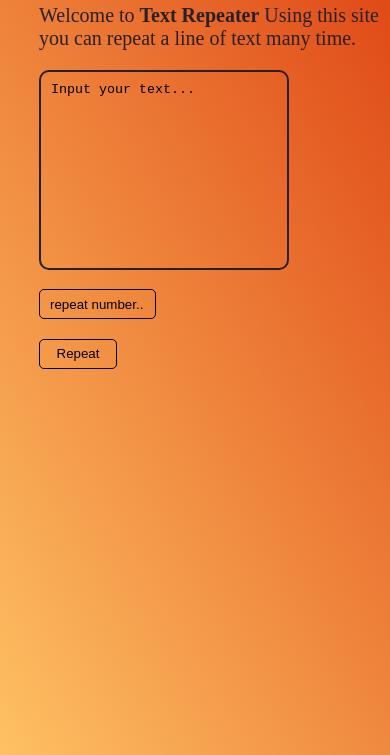
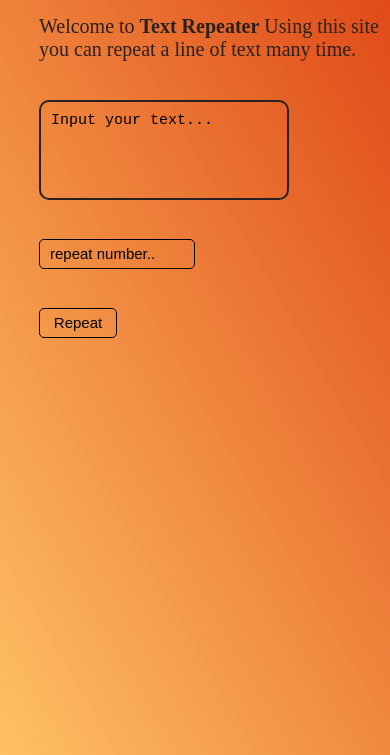
Before and after one commit to Cyber-Programer/fun, a plain HTML site: page text-repeater/index.html in a window 390 px wide. Shown: the part 89-844 px from the top of the page. Drawn offline with Linux system fonts and the light colour scheme.

Commit message:
Update style.css

```diff
--- a/text-repeater/style.css
+++ b/text-repeater/style.css
@@ -25,21 +25,45 @@ body{
     /* justify-content: center; */
 }
 
+@media (max-width:700px) {
+    .main{
+        overflow-y: scroll;
+    }
+}
+
 .main .text {
     color: rgb(41, 33, 33);
-    margin-top: 10%;
+    margin-top: 9%;
     margin-left: 10%;
     /* transform: translate(-50%, -50%); */
 }
 
+@media (max-width:700px) {
+    .main .text{
+        margin-top: 10%;
+    }
+}
+
 .main .text h3{
-    font-size: 40px;
+    font-size: 50px;
     letter-spacing: 5px;
 }
 
+@media (max-width:700px) {
+    .main .text h3{
+        font-size: 40px;
+    }
+}
+
 .main .text p{
-    font-size: 20px;
-    margin-top: 2%;
+    font-size: 30px;
+    margin-top: 5%;
+}
+
+@media (max-width:700px) {
+    .main .text p{
+        font-size: 20px;
+    }
 }
 
 .box #text{
@@ -47,9 +71,9 @@ body{
     border: 2px solid rgb(41, 33, 33);
     margin-left: 10%;
     margin-top: 5%;
-
-    width: 300px;
-    min-height: 100px;
+    font-size: 19px;
+    width: 600px;
+    min-height: 300px;
     resize: none;
     border-radius: 10px;
     padding-left: 10px;
@@ -60,7 +84,9 @@ body{
 @media (max-width:700px) {
     .box #text{
         width: 250px;
-        min-height: 200px;
+        font-size: 15px;
+        min-height: 100px;
+        margin-top: 10%;
     }
 }
 
@@ -89,6 +115,15 @@ body{
     border: 1px solid black;
     background-color: transparent;
     padding-left: 10px;
+    font-size: 19px;
+}
+
+@media (max-width:700px) {
+    .box input{
+        width: 40%;
+        font-size: 15px;
+        margin-top: 10%;
+    }
 }
 
 .box input:focus{
@@ -114,7 +149,16 @@ margin: 0;
     outline: none;
     border: 1px solid black;
     background-color: transparent;
+    font-size: 19px;
+
     /* transition: all 0.5s ease; */
+}
+
+@media (max-width:700px) {
+    .box button{
+        font-size: 15px;
+        margin-top: 10%;
+    }
 }
 
 .box button:hover{
```
